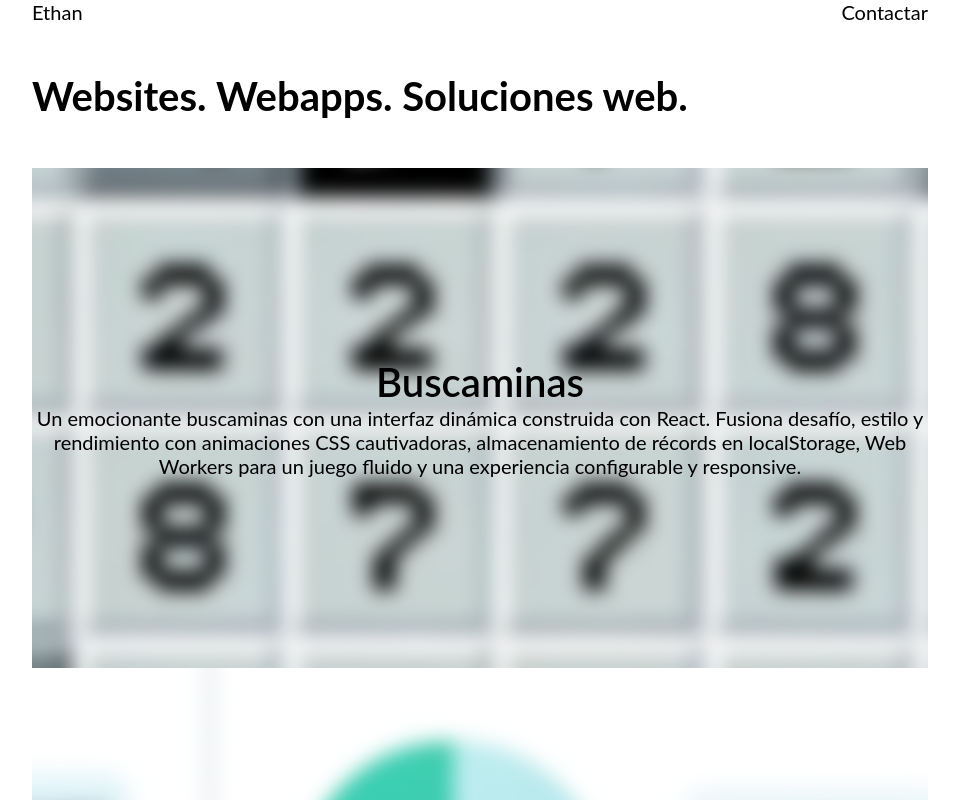
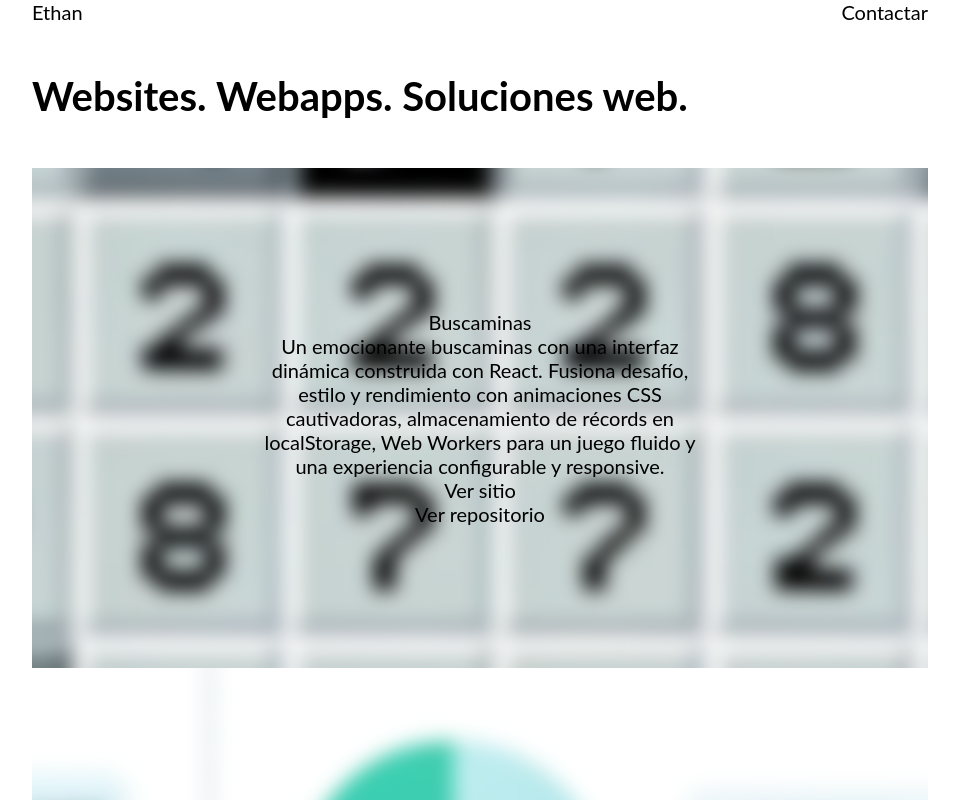
Before and after one commit to Ethan04Munoz/Portafolio, a React (Vite) app in the folder portafolio/: page / in a window 1280 px wide. Shown: the top 800 px of the page, without its empty margins (160-1119 px from the left). Built offline with nearby package versions, Linux system fonts and the light colour scheme.

Commit message:
Parallax ahora recibe un link al sitio y un link al repositorio

```diff
--- a/portafolio/src/componentes/ContenidoParallax.css
+++ b/portafolio/src/componentes/ContenidoParallax.css
@@ -1,17 +1,10 @@
 .contenidoParallax{
     position: absolute;
-    width: 100%;
+    width: 50%;
+    margin-left: 25%;
     min-height: 100%;
     display: flex;
     justify-content: center;
     align-items: center;
     text-align: center;
 }
-
-.contenidoParallax h1{
-    font-weight: 600;
-}
-
-.contenidoParallax p{
-    font-weight: 400;
-}
--- a/portafolio/src/componentes/ContenidoParallax.jsx
+++ b/portafolio/src/componentes/ContenidoParallax.jsx
@@ -5,8 +5,13 @@ function ContenidoParallax(props) {
     return (
         <div className="contenidoParallax">
             <div class="contenido-centrado">
-                <h1>{props.titulo}</h1>
+                <p className="tituloContenido">{props.titulo}</p>
                 <p>{props.texto}</p>
+                <div className="gridEnlacesParallax">
+                    <a className="enlace" href={props.enlaceSitio}>Ver sitio</a>
+                    <div></div>
+                    <a className="enlace" href={props.enlaceRepositorio}>Ver repositorio</a>
+                </div>
             </div>
         </div>
     )
```
